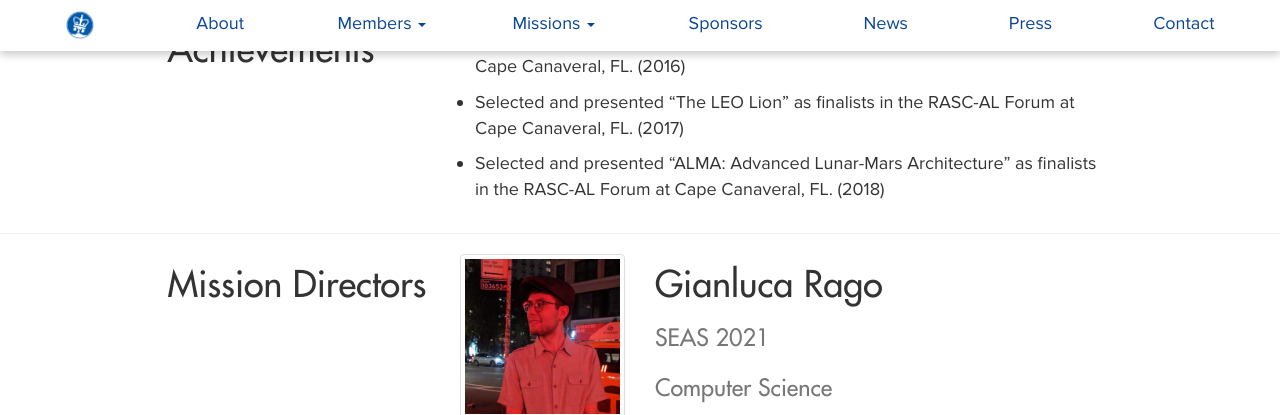
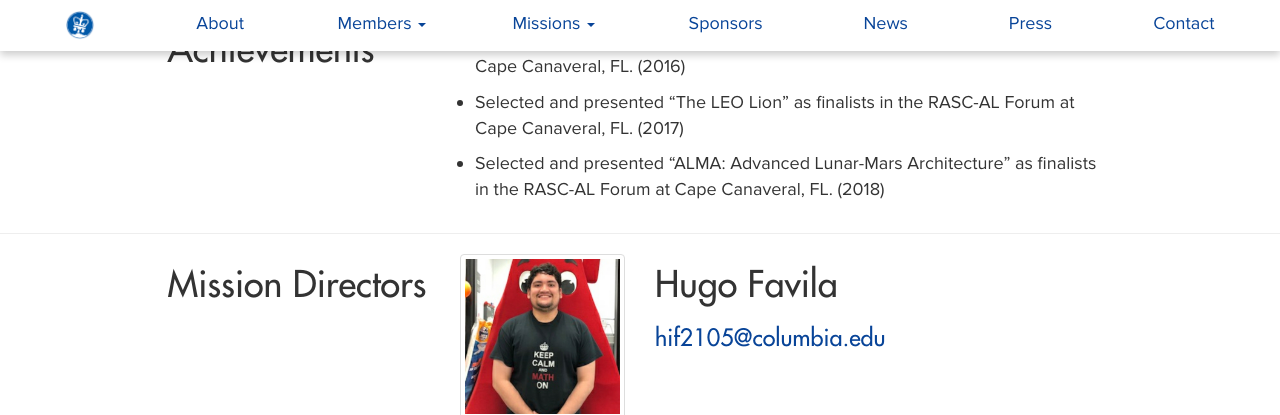
Before and after one commit to columbiaspace/columbiaspace.org, a Jekyll site: the page built from missions/mission-rascal.html, in a window 1280 px wide and 900 px high, scrolled down 1604 px, cut to the strip 0-415 px from the top of the window. Built offline with Jekyll 4.4.1, drawn with Linux system fonts in a browser that asks for light colours; nearby versions of some CDN libraries; comment, search, counter and statistics services are not loaded.

Commit message:
Replace Gianluca with Hugo Favila on RASC-AL mission page.

```diff
--- a/missions/mission-rascal.html
+++ b/missions/mission-rascal.html
@@ -20,10 +20,11 @@ skillstext: ""
 achievements: true
 achievementstext: "Selected and presented \"Path to Deimos\" as finalists in the RASC-AL Forum at Cape Canaveral, FL. (2016); Selected and presented \"The LEO Lion\" as finalists in the RASC-AL Forum at Cape Canaveral, FL. (2017); Selected and presented \"ALMA: Advanced Lunar-Mars Architecture\" as finalists in the RASC-AL Forum at Cape Canaveral, FL. (2018)"
 
-missionleader: "Gianluca Rago; Mary Clare Greenlees"
-leaderschool: "SEAS 2021; Barnard 2022"
-leadermajor: "Computer Science; Astrophysics"
-leaderimage: "/assets/media/img/profiles2018/grago.jpg; /assets/media/img/profiles2019/mcgreenlees.jpg"
+missionleader: "Hugo Favila; Mary Clare Greenlees"
+leaderschool: "; Barnard 2022"
+leadermajor: "; Astrophysics"
+leaderimage: "/assets/media/img/profiles2020/hfavila.jpg; /assets/media/img/profiles2019/mcgreenlees.jpg"
+leaderemail: "hif2105@columbia.edu;"
 
 news: true
 news-cat: rascal
```
